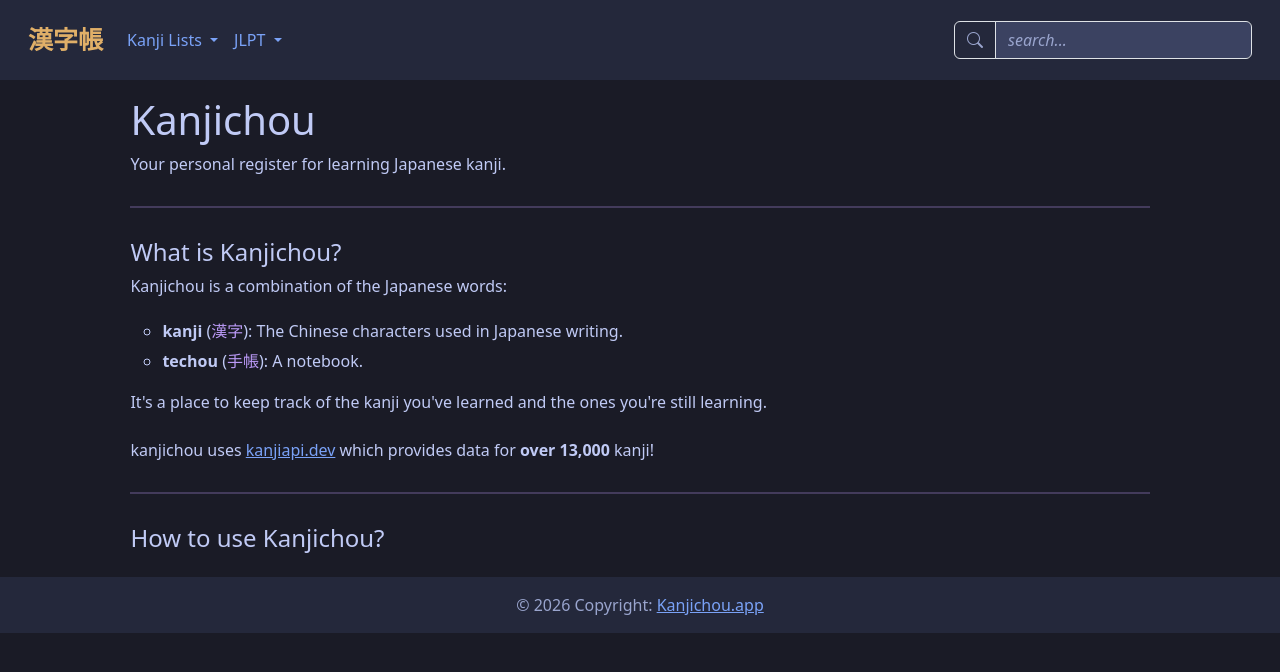
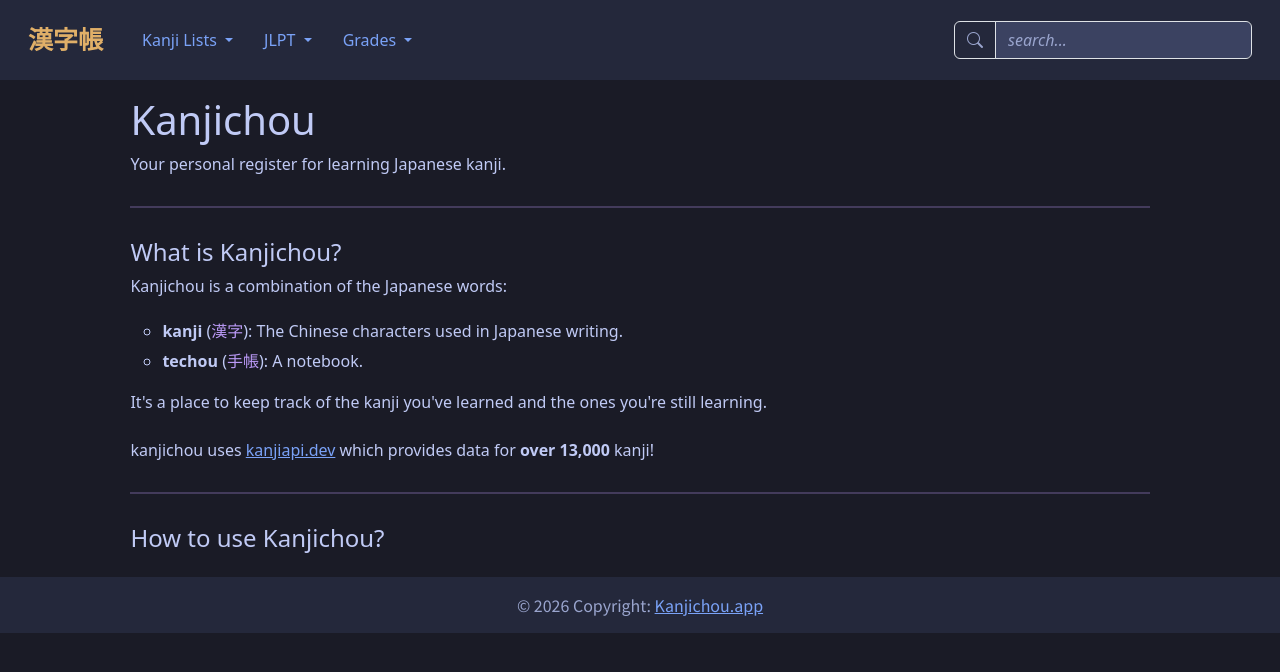
Before and after one commit to SirRicharod/kanjichou, an Angular app: page / in a window 1280 px wide. Shown: the top 672 px of the page. Built offline with nearby package versions, Linux system fonts and the light colour scheme.

Commit message:
Add dropdown menu for grade selection in header and fix footer

```diff
--- a/src/app/components/footer/footer.css
+++ b/src/app/components/footer/footer.css
@@ -1,9 +1,9 @@
 footer {
     background-color: var(--bg-secondary);
     color: var(--text-muted);
-    font-family: var(font-ui);
+    font-family: var(--font-ui);
 
-    position: sticky;
+    width: 100%;
     bottom: 0;
 }
 
--- a/src/app/components/header/header.css
+++ b/src/app/components/header/header.css
@@ -114,3 +114,7 @@
     color: var(--text-muted);
     font-size: 1.5rem;
 }
+
+ul li{
+padding-left: 15px;
+}
--- a/src/app/components/header/header.html
+++ b/src/app/components/header/header.html
@@ -31,6 +31,22 @@
                         <li><a class="dropdown-item" href="#">N5</a></li>
                     </ul>
                 </li>
+                <li class="nav-item dropdown">
+                    <a class="nav-link dropdown-toggle navbar-link" href="#" role="button" data-bs-toggle="dropdown"
+                        aria-expanded="false">
+                        Grades
+                    </a>
+                    <ul class="dropdown-menu">
+                        <li><a class="dropdown-item" href="#">Grade 1</a></li>
+                        <li><a class="dropdown-item" href="#">Grade 2</a></li>
+                        <li><a class="dropdown-item" href="#">Grade 3</a></li>
+                        <li><a class="dropdown-item" href="#">Grade 4</a></li>
+                        <li><a class="dropdown-item" href="#">Grade 5</a></li>
+                        <li><a class="dropdown-item" href="#">Grade 6</a></li>
+                        <li><a class="dropdown-item" href="#">Grade 8</a></li>
+
+                    </ul>
+                </li>
             </ul>
             <form>
                 <div class="input-group">
```
